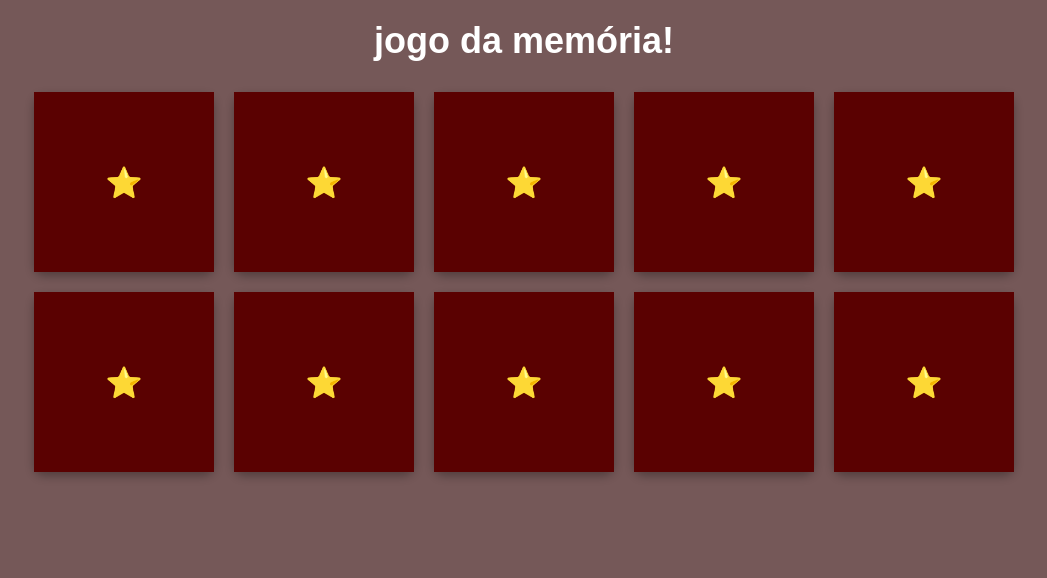
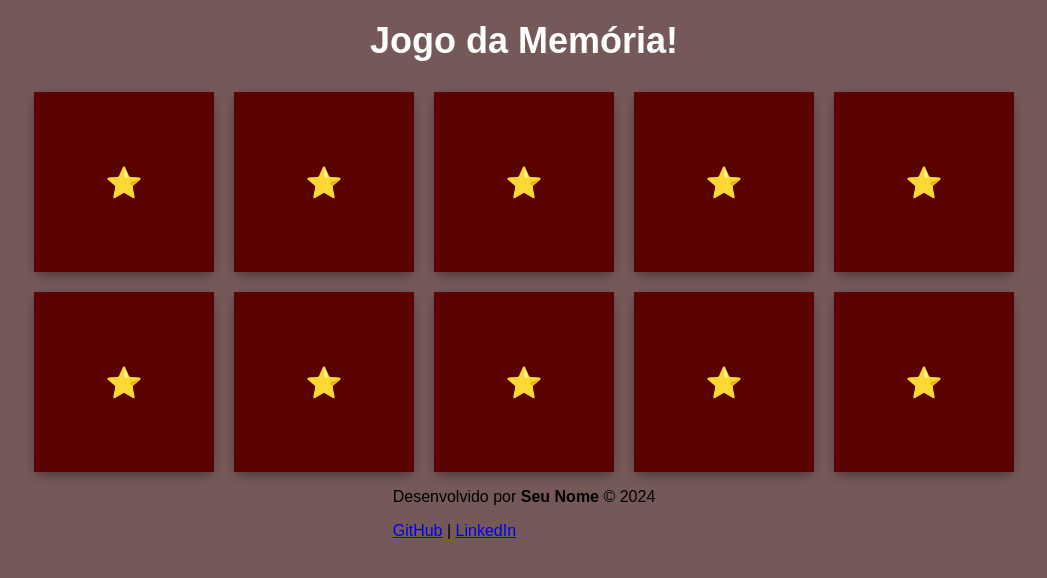
Before and after one commit to emidamiani/jogo.da.memoria, a plain HTML site: page index.html in a window 1280 px wide. Shown: the whole page, without its empty margins (116-1163 px from the left). Drawn offline with Linux system fonts and the light colour scheme.

Commit message:
Add files via upload

```diff
--- a/index.html
+++ b/index.html
@@ -7,7 +7,7 @@
     <link rel="stylesheet" href="style.css">
 </head>
 <body>
-    <h1>jogo da memória!</h1>
+    <h1>Jogo da Memória!</h1>
     <div class="memory-game">
         <!-- Cartões fixos na primeira linha -->
         <div class="memory-card" data-name="JJ">
@@ -94,6 +94,15 @@
         </div>
     </div>
 
+    <!-- Rodapé -->
+    <footer>
+        <p>Desenvolvido por <strong>Seu Nome</strong> &copy; 2024</p>
+        <p>
+            <a href="https://github.com/seuperfil" target="_blank">GitHub</a> |
+            <a href="https://www.linkedin.com/in/seuperfil/" target="_blank">LinkedIn</a>
+        </p>
+    </footer>
+
     <script src="script.js"></script>
 </body>
 </html>
```
